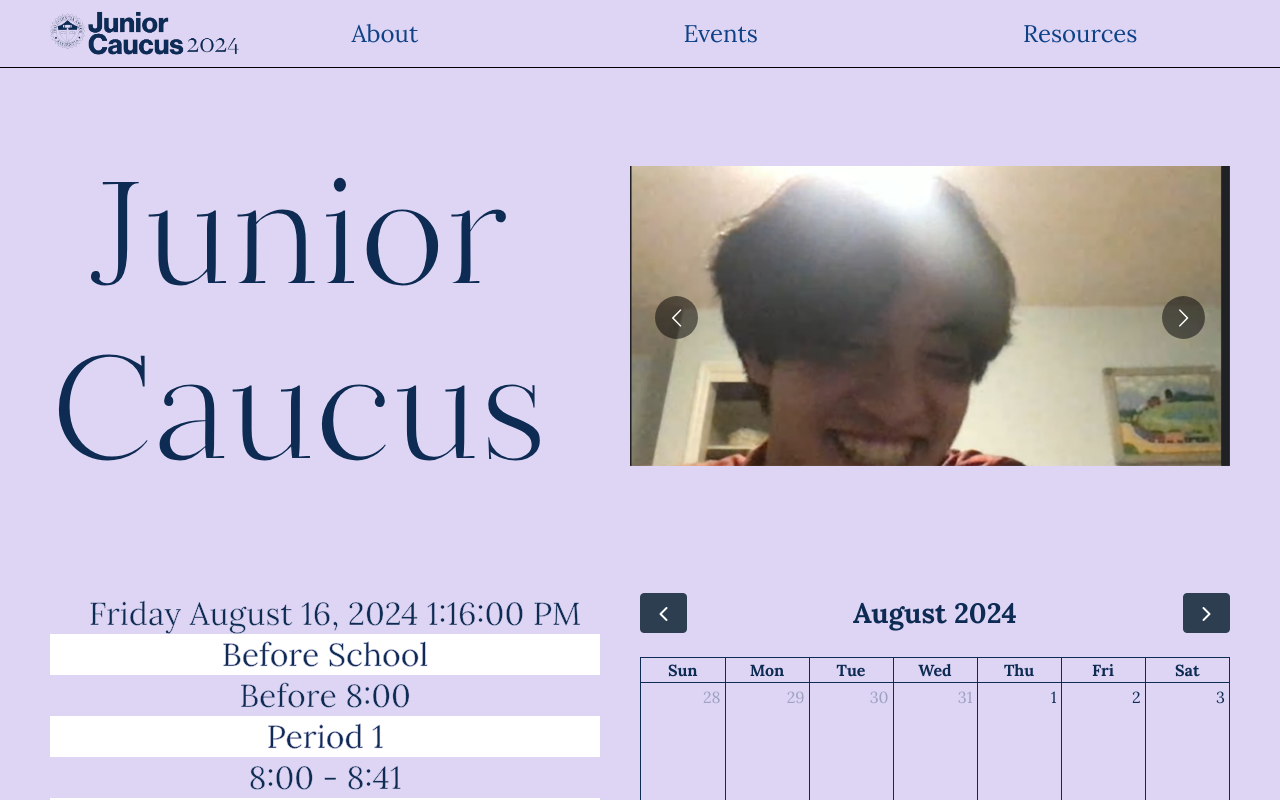
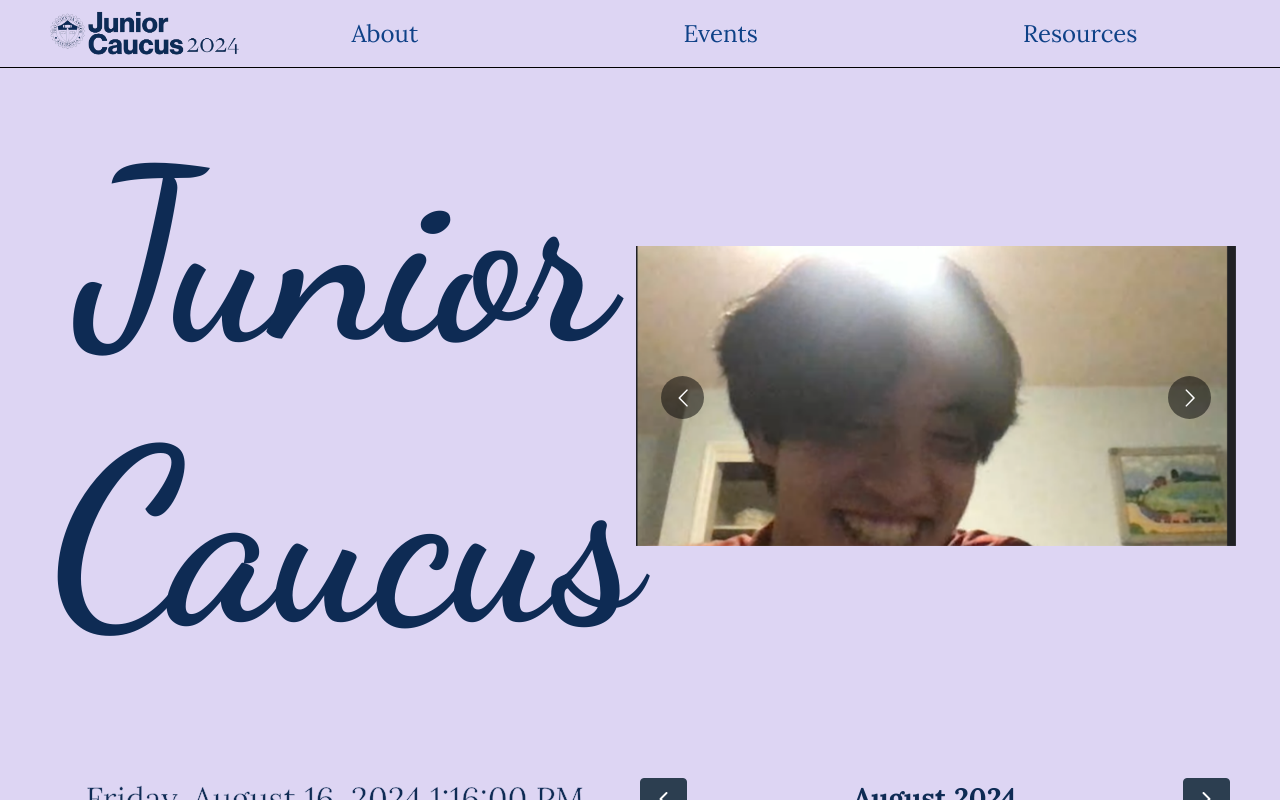
Before and after one commit to Rahuldeb5/junior.stuysu.org, a React (Create React App) app: page / in a window 1280 px wide. Shown: the top 800 px of the page. Built offline with nearby package versions, Linux system fonts and the light colour scheme; no server answers.

Commit message:
Co-authored-by: Kalimul Kaif <kalimulkaif@gmail.com> Co-authored-by: dlee60 <dlee60@users.noreply.github.com>

```diff
--- a/src/comps/DateTimeDisplay.jsx
+++ b/src/comps/DateTimeDisplay.jsx
@@ -40,7 +40,7 @@
   return (
     <Box>
       <Typography className="day" variant="p" align="left">
-        {day + " "}
+        {day + ", "}
       </Typography>
       <Typography className="date" variant="p" align="left">
         {date + " "}
--- a/src/comps/Schedule.jsx
+++ b/src/comps/Schedule.jsx
@@ -94,8 +94,8 @@
           );
         })}
       </Box>
-      {/* imo unecessary feature: */}
-      {/* <Box className="time-left">
+      {/* FIX CSS: KALIMUL */}
+      <Box className="time-left">
         <Typography variant="h4" color={"green"}>
           Time Into: {Math.round(minutes)}
         </Typography>
@@ -103,7 +103,7 @@
         <Typography variant="h4" color={"red"}>
           Time Left: {Math.round(minutesLeft)}
         </Typography>
-      </Box> */}
+      </Box>
     </Box>
   );
 };
@@ -132,7 +132,7 @@
       return Data.Conference.schedule;
     case "Homeroom":
       return Data.Homeroom.schedule;
-    case "Extended":
+    case "Extended Homeroom":
       return Data["Extended Homeroom"].schedule;
     case "Regular":
       return Data.Regular.schedule;
--- a/src/pages/Home.css
+++ b/src/pages/Home.css
@@ -1,4 +1,4 @@
-@import url('https://fonts.googleapis.com/css2?family=Lora:wght@400;700&display=swap');
+@import url('https://fonts.googleapis.com/css2?family=Dancing+Script:wght@700&display=swap');
 
 .home-page {
   background-color: #ddd5f3;
@@ -25,7 +25,6 @@
 }
 
 .title-slideshow {
-  padding-top: 25px;
   display: flex;
   flex-direction: row;
   justify-content: space-between;
@@ -44,10 +43,8 @@
 }
 
 .title .typography {
-  font-size: 150px;
-  font-weight: 400;
-  font-family: "Lora";
-  -webkit-text-stroke: 4px #ddd5f3;
+  font-size: 15rem;
+  font-family: "Dancing Script";
   /* font-size: 8em;
   transform: scale(1, 1.1); */
 }
```
